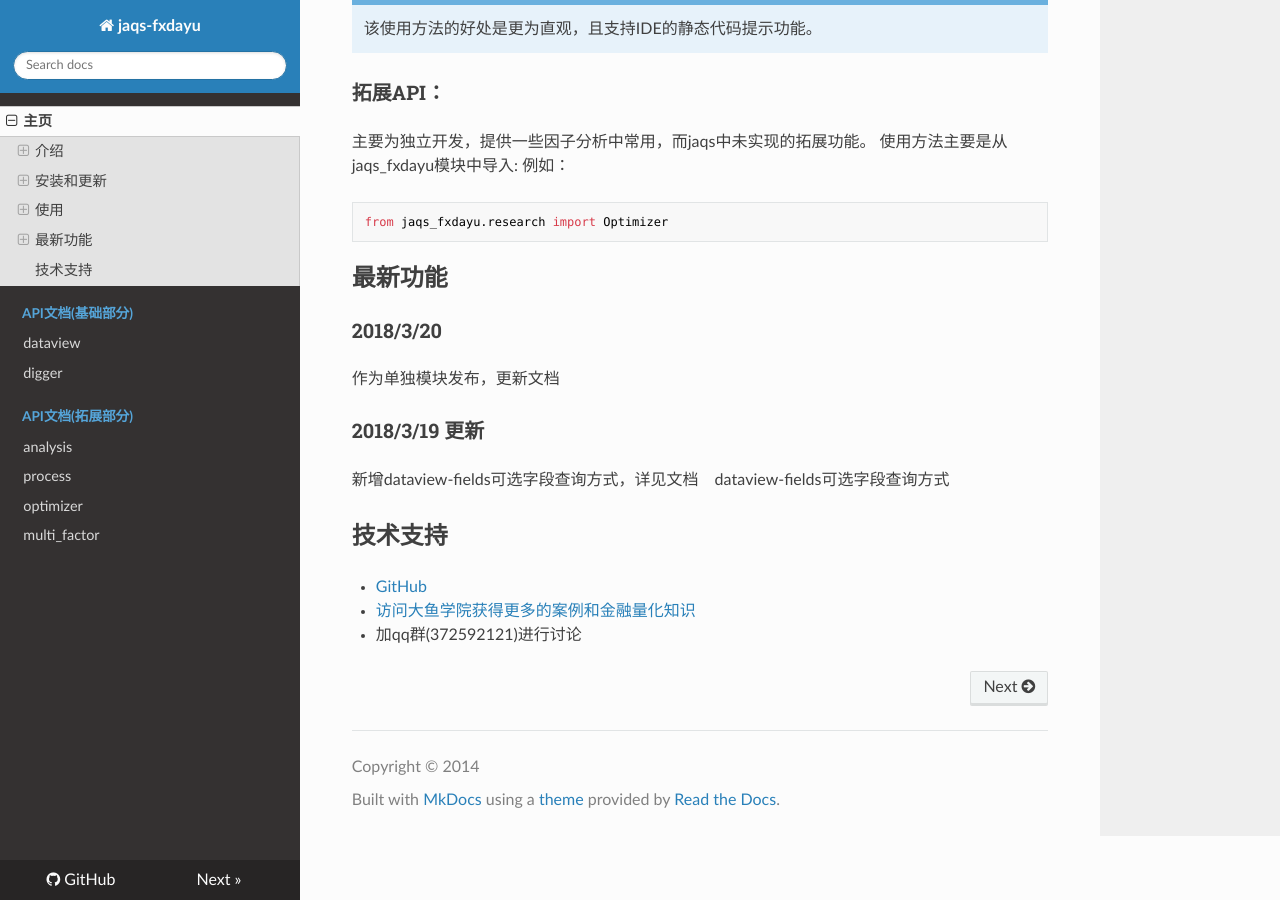
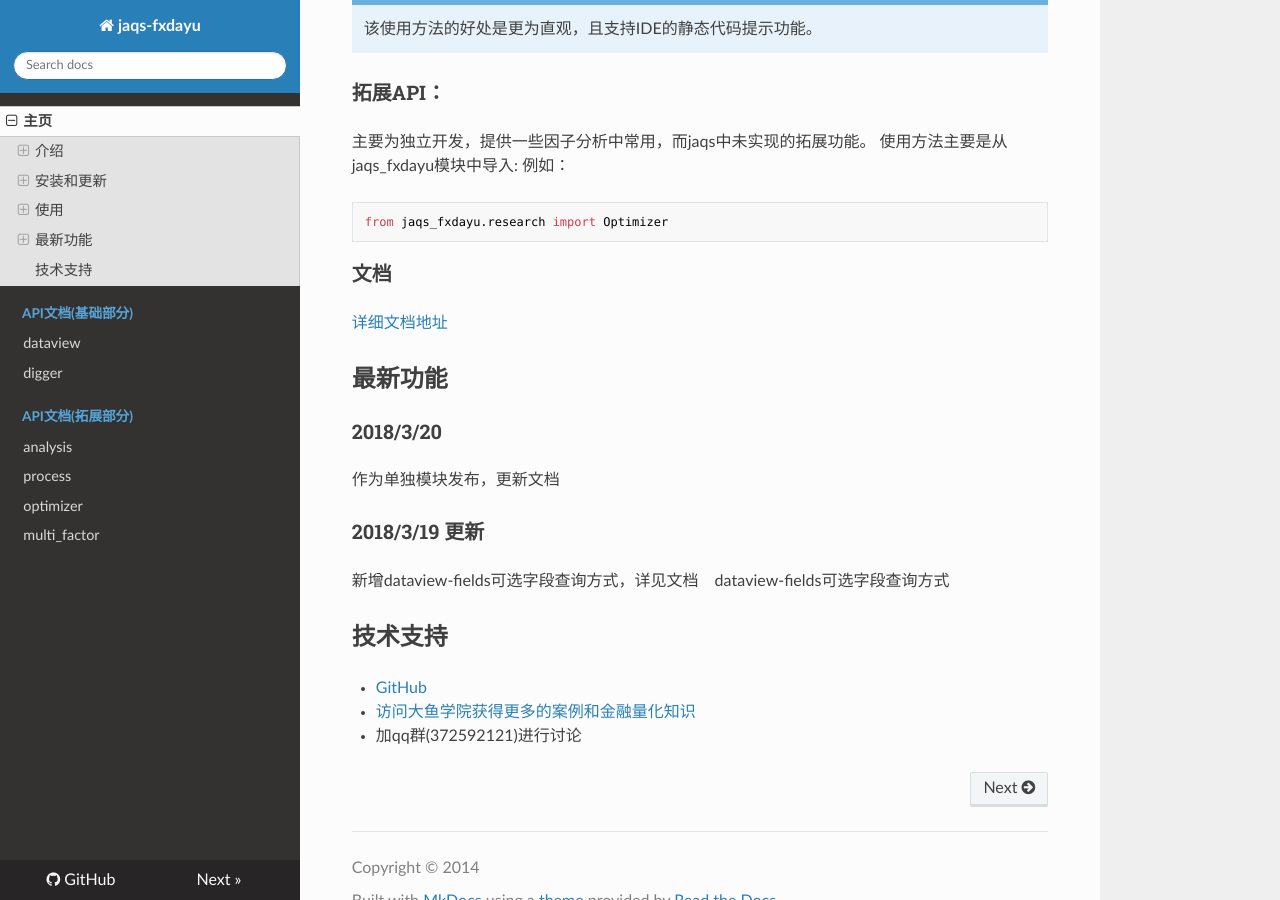
Before and after one commit to xingetouzi/jaqs-fxdayu, an MkDocs documentation site: the page built from docs/index.md, in a window 1280 px wide and 900 px high, scrolled down 2277 px. Built offline with MkDocs 1.6.1, drawn with Linux system fonts in a browser that asks for light colours; nearby versions of some CDN libraries; old or Windows-style settings are respelled for this version of MkDocs.

````diff
--- a/docs/index.md
+++ b/docs/index.md
@@ -93,6 +93,10 @@ from jaqs_fxdayu.research import Optimizer
 ```
 
 
+### 文档
+
+[详细文档地址](http://jaqs-fxdayu.readthedocs.io/zh_CN/latest/)
+
 ## 最新功能
 ### 2018/3/20
 
--- a/setup.py
+++ b/setup.py
@@ -11,7 +11,6 @@ from setuptools import (
 def readme():
     with codecs.open('README.md', 'r', encoding='utf-8') as f:
         return f.read()
-
 
 with open(join(dirname(__file__), 'VERSION.txt'), 'rb') as f:
     version = f.read().decode('ascii').strip()
````
Also changed, not shown: README.md (+4 -0 lines).
